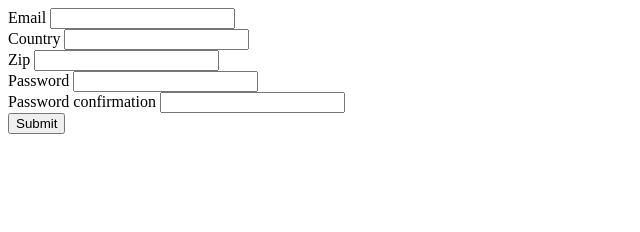
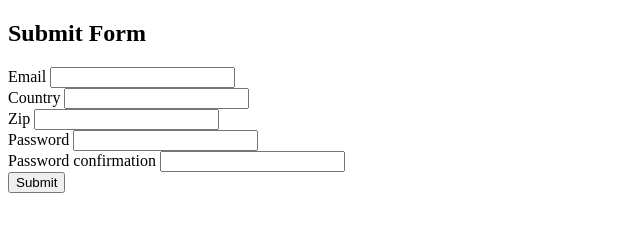
Before and after one commit to shanetom/form, a plain HTML site: page index.html in a window 1280 px wide. Shown: the whole page, without its empty margins (0-640 px from the left). Drawn offline with Linux system fonts and the light colour scheme.

Commit message:
Update html w/ container

```diff
--- a/index.html
+++ b/index.html
@@ -5,9 +5,14 @@
     <meta http-equiv="X-UA-Compatible" content="IE=edge">
     <meta name="viewport" content="width=device-width, initial-scale=1.0">
     <title>Form</title>
+    <script defer src="/js/script.js"></script>
 </head>
 <body>
-    <form action="/" method="GET">
+    <div class="container">
+        <div class="header">
+            <h2>Submit Form</h2>
+        </div>
+        <form class="form" id="form">
             <div>
                 <label for="email">Email</label>
                 <input id="email" name="email" type="email">
@@ -30,5 +35,6 @@
             </div>
             <button type="submit">Submit</button>
         </form>
+    </div>
 </body>
 </html>
```
Lines whose indentation alone changed are shown as unchanged.
